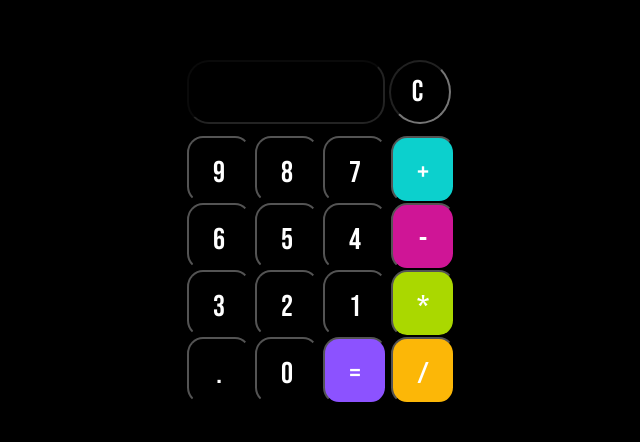
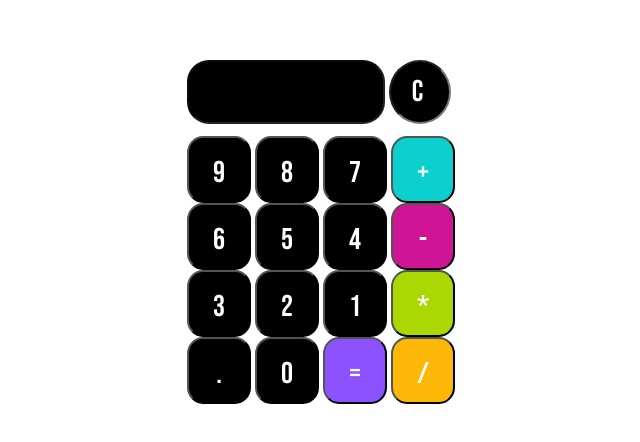
Before and after one commit to DaniloSoares89/Calculadoras, a plain HTML site: page index.html in a window 1280 px wide. Shown: the part 176-618 px from the top of the page, without its empty margins (327-967 px from the left). Drawn offline with Linux system fonts and the light colour scheme.

Commit message:
Update style.css

```diff
--- a/style.css
+++ b/style.css
@@ -6,7 +6,7 @@ body{
     display:flex;
     align-items: center;
     justify-content: center;
-    background-color: #000;
+    background-color  ;
 
 }
 input{
```
